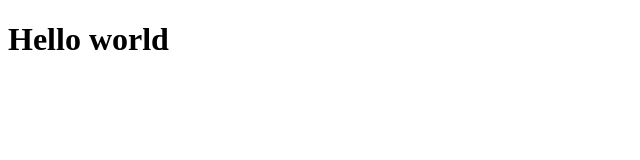
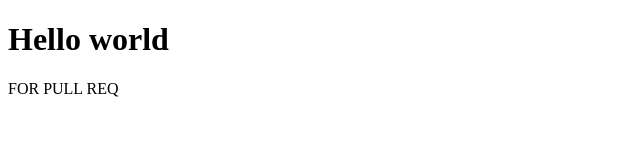
Before and after one commit to naval1313/Html-Project-Demo, a plain HTML site: page index.html in a window 1280 px wide. Shown: the whole page, without its empty margins (0-640 px from the left). Drawn offline with Linux system fonts and the light colour scheme.

Commit message:
Update index.html

```diff
--- a/index.html
+++ b/index.html
@@ -7,5 +7,6 @@
 </head>
 <body>
     <h1>Hello world</h1>
+    <p>FOR PULL REQ</p>
 </body>
 </html>
```
